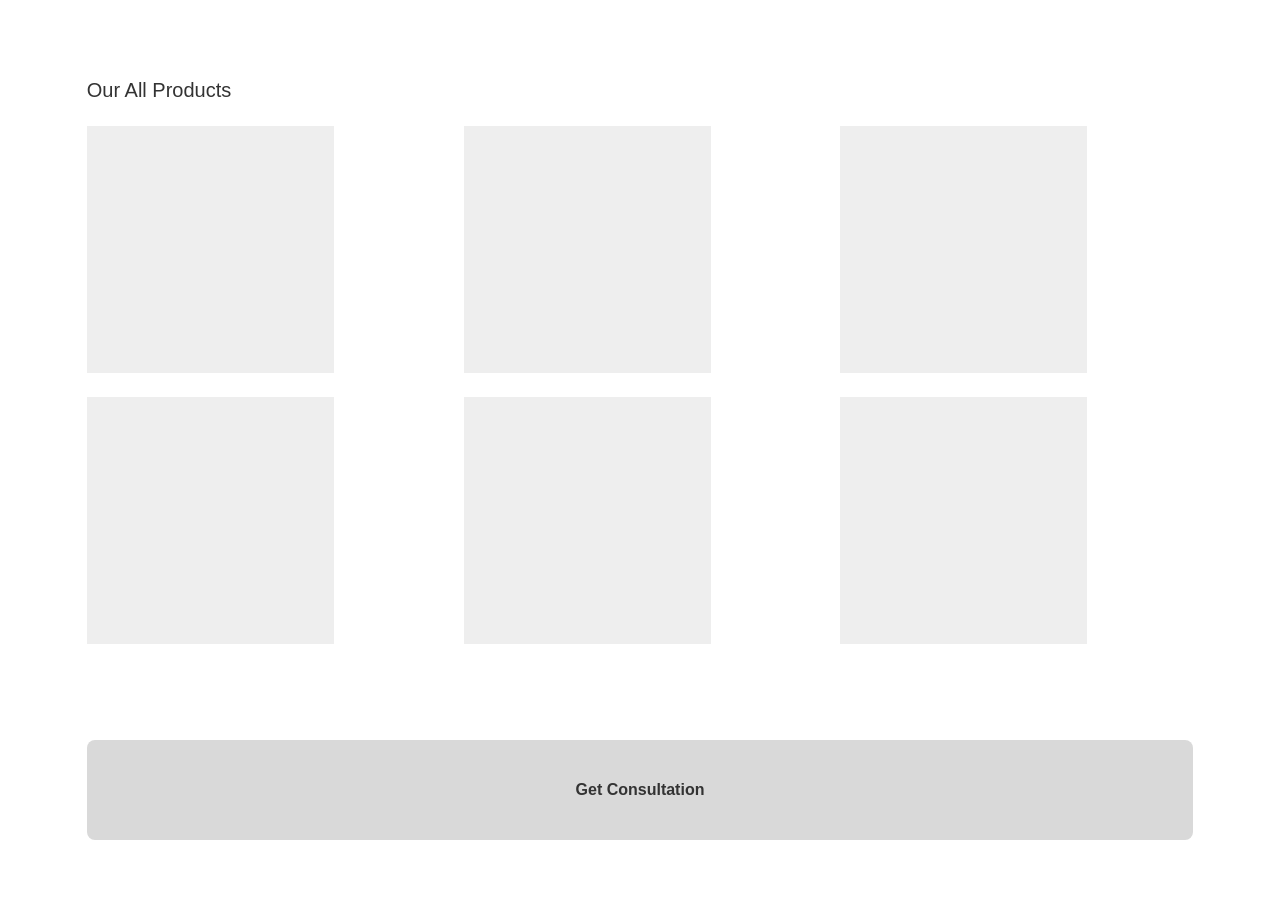
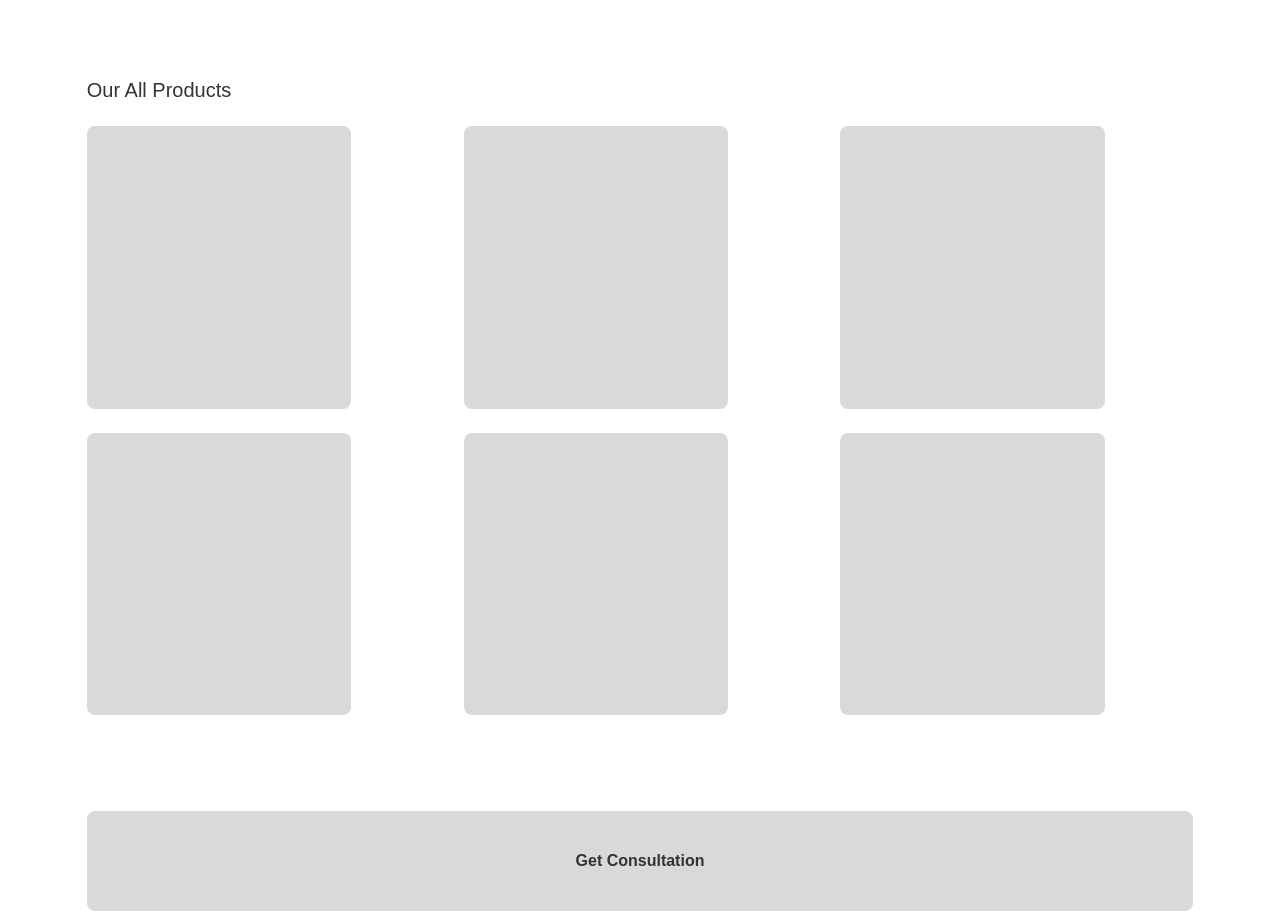
Before and after one commit to sudharshin/WaterPurifier, a React (Vite) app: page / in a window 1280 px wide. Shown: the part 1808-2731 px from the top of the page. Built offline with nearby package versions, Linux system fonts and the light colour scheme.

Commit message:
added changes

```diff
--- a/src/App.css
+++ b/src/App.css
@@ -135,8 +135,9 @@ button, .btn {
 
 /* === Responsive square box === */
 .aspect-ratio-box {
-  width: 70%;
+  width: 280px;
+  height:"60px";
   padding-top: 70%; /* This creates a square box */
   background-color: #eee;
-  border: 8px ;
+  border: 100px ;
 }
--- a/src/components/ProductsGrid.jsx
+++ b/src/components/ProductsGrid.jsx
@@ -1,17 +1,23 @@
 import React from "react";
 import "bootstrap/dist/css/bootstrap.min.css";
-import "/src/App.css"; // Custom styles
 
 const ProductGrid = () => {
-  const placeholders = Array(6).fill(null); // Creates 6 placeholder items
+  const placeholders = Array(6).fill(null);
 
   return (
     <div className="container py-5">
       <h5 className="mb-4">Our All Products</h5>
       <div className="row g-4">
         {placeholders.map((_, index) => (
-          <div className="col-4" key={index}>
-            <div className="aspect-ratio-box"></div>
+          <div className="col-6 col-md-4" key={index}>
+            <div
+              style={{
+                backgroundColor: "#d9d9d9",
+                width: "75%",       // full width of column
+                paddingTop: "80%",   // height based on width to keep aspect ratio
+                borderRadius: "8px",
+              }}
+            ></div>
           </div>
         ))}
       </div>
```
